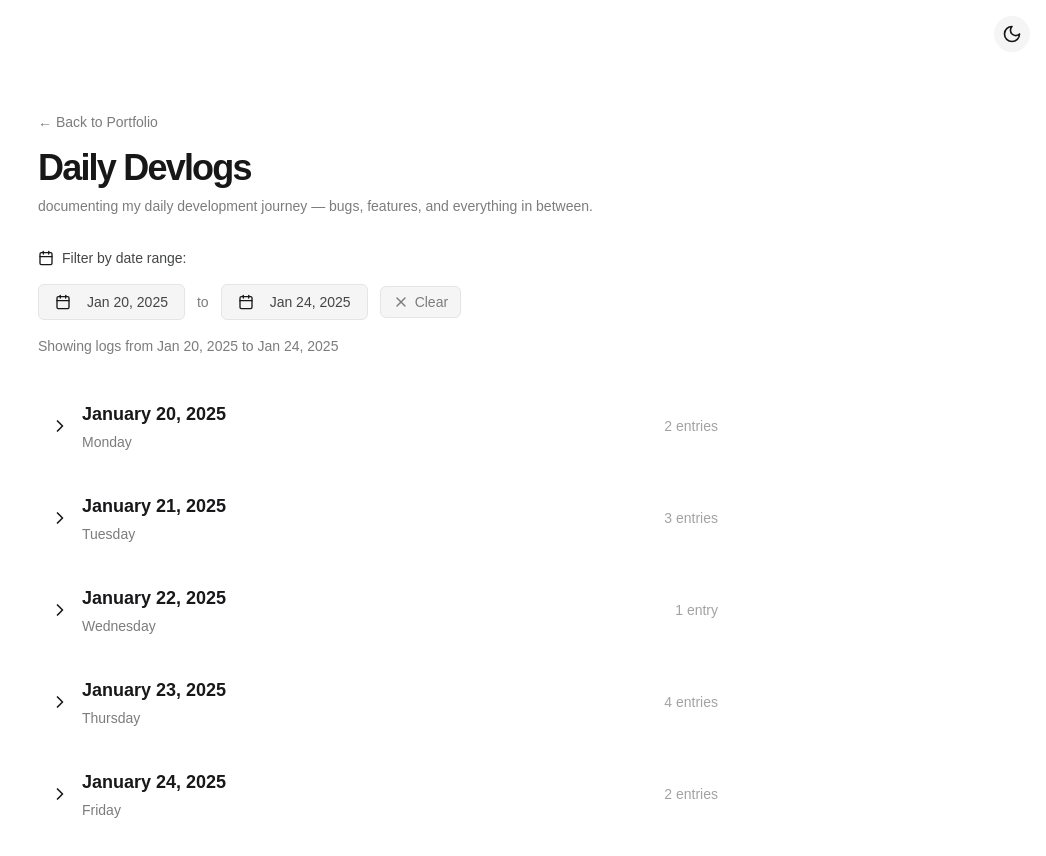
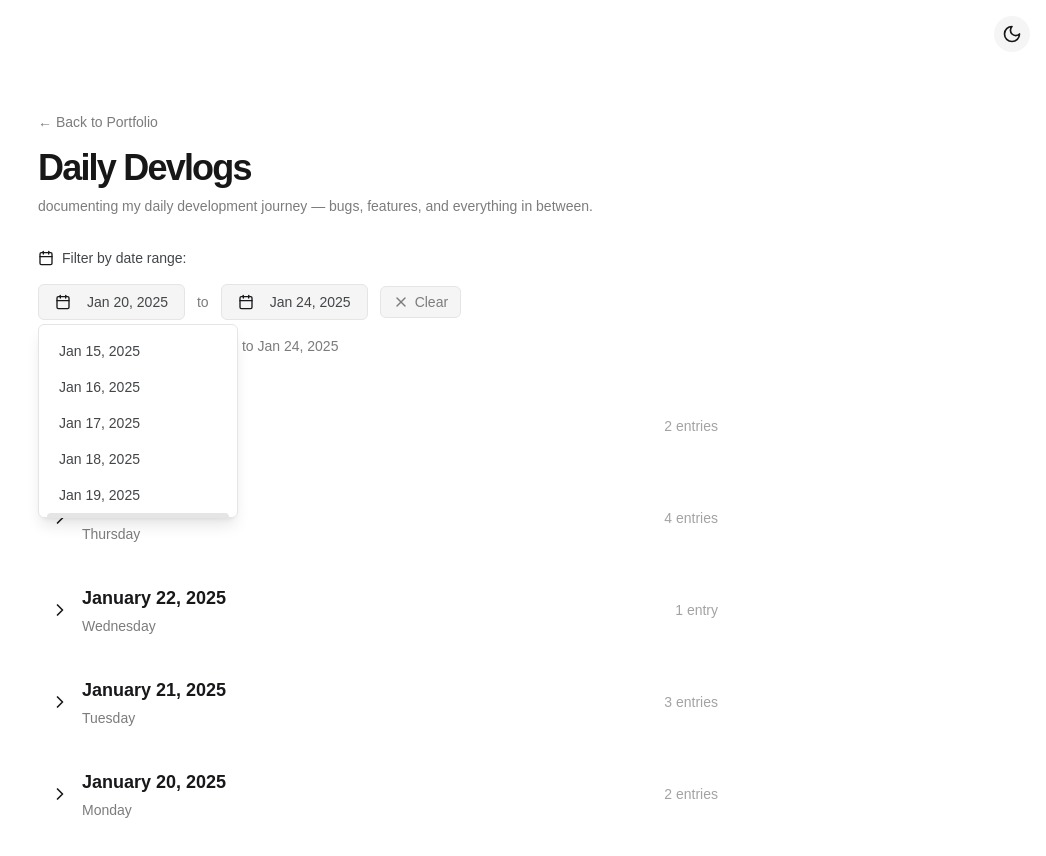
Before and after one commit to abhishekgusain07/abhishekgusain.com, a Next.js app: page /logs in a window 1280 px wide. Both pictures are taken after a click on the button "Jan 20, 2025". Shown: the top 856 px of the page, without its empty margins (234-1280 px from the left). Built offline with nearby package versions, Linux system fonts and the light colour scheme; a web font is replaced by a local one.

Commit message:
feat: filter

```diff
--- a/src/app/logs/page.tsx
+++ b/src/app/logs/page.tsx
@@ -1,9 +1,14 @@
+"use client"
+
 import { Metadata } from "next"
 import Link from "next/link"
+import { useState, useMemo } from "react"
 import { ThemeToggle } from "@/components/theme-toggle"
 import { ChevronRight, Calendar, ExternalLink, X } from "lucide-react"
 
-export const metadata: Metadata = {
+// This would normally be generated from metadata, but since we're client-side now,
+// we'll export metadata separately
+const pageMetadata = {
   title: "Daily Devlogs - Abhishek Gusain",
   description: "Documenting my daily development journey — bugs, features, and everything in between.",
 }
@@ -15,6 +20,11 @@ const mockLogs = [
   { date: "2025-01-22", dayOfWeek: "Wednesday", entries: 1 },
   { date: "2025-01-23", dayOfWeek: "Thursday", entries: 4 },
   { date: "2025-01-24", dayOfWeek: "Friday", entries: 2 },
+  { date: "2025-01-15", dayOfWeek: "Wednesday", entries: 1 },
+  { date: "2025-01-16", dayOfWeek: "Thursday", entries: 2 },
+  { date: "2025-01-17", dayOfWeek: "Friday", entries: 3 },
+  { date: "2025-01-18", dayOfWeek: "Saturday", entries: 1 },
+  { date: "2025-01-19", dayOfWeek: "Sunday", entries: 2 },
 ]
 
 function formatDate(dateString: string) {
@@ -26,7 +36,67 @@ function formatDate(dateString: string) {
   })
 }
 
+function formatDateShort(dateString: string) {
+  const date = new Date(dateString)
+  return date.toLocaleDateString('en-US', {
+    month: 'short',
+    day: 'numeric',
+    year: 'numeric'
+  })
+}
+
+function isDateInRange(date: string, startDate: string | null, endDate: string | null): boolean {
+  if (!startDate && !endDate) return true
+
+  const targetDate = new Date(date)
+  const start = startDate ? new Date(startDate) : null
+  const end = endDate ? new Date(endDate) : null
+
+  if (start && end) {
+    return targetDate >= start && targetDate <= end
+  } else if (start) {
+    return targetDate >= start
+  } else if (end) {
+    return targetDate <= end
+  }
+
+  return true
+}
+
 export default function LogsPage() {
+  const [startDate, setStartDate] = useState<string | null>("2025-01-20")
+  const [endDate, setEndDate] = useState<string | null>("2025-01-24")
+  const [showStartPicker, setShowStartPicker] = useState(false)
+  const [showEndPicker, setShowEndPicker] = useState(false)
+
+  // Filter logs based on date range
+  const filteredLogs = useMemo(() => {
+    return mockLogs
+      .filter(log => isDateInRange(log.date, startDate, endDate))
+      .sort((a, b) => new Date(b.date).getTime() - new Date(a.date).getTime())
+  }, [startDate, endDate])
+
+  const clearFilters = () => {
+    setStartDate(null)
+    setEndDate(null)
+  }
+
+  const handleStartDateChange = (date: string) => {
+    setStartDate(date)
+    setShowStartPicker(false)
+  }
+
+  const handleEndDateChange = (date: string) => {
+    setEndDate(date)
+    setShowEndPicker(false)
+  }
+
+  // Generate some date options for the picker
+  const dateOptions = mockLogs
+    .map(log => log.date)
+    .sort()
+    .filter((date, index, arr) => arr.indexOf(date) === index)
+
   return (
     <main className="mx-auto max-w-screen-md px-4 py-28 flex flex-col gap-8">
       <div className="fixed top-4 right-4 z-50">
@@ -64,33 +134,101 @@ export default function LogsPage() {
         </div>
 
         <div className="flex flex-wrap items-center gap-3">
-          <button className="inline-flex items-center gap-2 whitespace-nowrap rounded-md text-sm transition-all h-9 px-4 py-2 justify-start text-left font-normal bg-neutral-2 dark:bg-neutral-dark-2 border border-neutral-3 dark:border-neutral-dark-3 text-neutral-7 dark:text-neutral-dark-7 hover:bg-neutral-3 dark:hover:bg-neutral-dark-3">
-            <Calendar className="mr-2 w-4 h-4 text-primary" />
-            Jan 20, 2025
-          </button>
+          {/* Start Date Picker */}
+          <div className="relative">
+            <button
+              onClick={() => setShowStartPicker(!showStartPicker)}
+              className="inline-flex items-center gap-2 whitespace-nowrap rounded-md text-sm transition-all h-9 px-4 py-2 justify-start text-left font-normal bg-neutral-2 dark:bg-neutral-dark-2 border border-neutral-3 dark:border-neutral-dark-3 text-neutral-7 dark:text-neutral-dark-7 hover:bg-neutral-3 dark:hover:bg-neutral-dark-3"
+            >
+              <Calendar className="mr-2 w-4 h-4 text-primary" />
+              {startDate ? formatDateShort(startDate) : "Start Date"}
+            </button>
+
+            {showStartPicker && (
+              <div className="absolute top-full left-0 mt-1 bg-white dark:bg-neutral-dark-1 border border-neutral-3 dark:border-neutral-dark-3 rounded-md shadow-lg z-10 min-w-[200px]">
+                <div className="p-2 max-h-48 overflow-y-auto">
+                  {dateOptions.map(date => (
+                    <button
+                      key={date}
+                      onClick={() => handleStartDateChange(date)}
+                      className={`w-full text-left px-3 py-2 text-sm rounded hover:bg-neutral-2 dark:hover:bg-neutral-dark-2 transition-colors ${
+                        startDate === date ? 'bg-neutral-3 dark:bg-neutral-dark-3' : ''
+                      }`}
+                    >
+                      {formatDateShort(date)}
+                    </button>
+                  ))}
+                </div>
+              </div>
+            )}
+          </div>
 
           <span className="text-neutral-6 dark:text-neutral-dark-6 text-sm">to</span>
 
-          <button className="inline-flex items-center gap-2 whitespace-nowrap rounded-md text-sm transition-all h-9 px-4 py-2 justify-start text-left font-normal bg-neutral-2 dark:bg-neutral-dark-2 border border-neutral-3 dark:border-neutral-dark-3 text-neutral-7 dark:text-neutral-dark-7 hover:bg-neutral-3 dark:hover:bg-neutral-dark-3">
-            <Calendar className="mr-2 w-4 h-4 text-primary" />
-            Jan 24, 2025
-          </button>
+          {/* End Date Picker */}
+          <div className="relative">
+            <button
+              onClick={() => setShowEndPicker(!showEndPicker)}
+              className="inline-flex items-center gap-2 whitespace-nowrap rounded-md text-sm transition-all h-9 px-4 py-2 justify-start text-left font-normal bg-neutral-2 dark:bg-neutral-dark-2 border border-neutral-3 dark:border-neutral-dark-3 text-neutral-7 dark:text-neutral-dark-7 hover:bg-neutral-3 dark:hover:bg-neutral-dark-3"
+            >
+              <Calendar className="mr-2 w-4 h-4 text-primary" />
+              {endDate ? formatDateShort(endDate) : "End Date"}
+            </button>
 
-          <button className="inline-flex items-center justify-center whitespace-nowrap text-sm font-medium transition-all h-8 rounded-md gap-1.5 px-3 bg-neutral-2 dark:bg-neutral-dark-2 hover:bg-neutral-3 dark:hover:bg-neutral-dark-3 border border-neutral-3 dark:border-neutral-dark-3 text-neutral-6 dark:text-neutral-dark-6 hover:text-primary">
+            {showEndPicker && (
+              <div className="absolute top-full left-0 mt-1 bg-white dark:bg-neutral-dark-1 border border-neutral-3 dark:border-neutral-dark-3 rounded-md shadow-lg z-10 min-w-[200px]">
+                <div className="p-2 max-h-48 overflow-y-auto">
+                  {dateOptions.map(date => (
+                    <button
+                      key={date}
+                      onClick={() => handleEndDateChange(date)}
+                      className={`w-full text-left px-3 py-2 text-sm rounded hover:bg-neutral-2 dark:hover:bg-neutral-dark-2 transition-colors ${
+                        endDate === date ? 'bg-neutral-3 dark:bg-neutral-dark-3' : ''
+                      }`}
+                    >
+                      {formatDateShort(date)}
+                    </button>
+                  ))}
+                </div>
+              </div>
+            )}
+          </div>
+
+          <button
+            onClick={clearFilters}
+            className="inline-flex items-center justify-center whitespace-nowrap text-sm font-medium transition-all h-8 rounded-md gap-1.5 px-3 bg-neutral-2 dark:bg-neutral-dark-2 hover:bg-neutral-3 dark:hover:bg-neutral-dark-3 border border-neutral-3 dark:border-neutral-dark-3 text-neutral-6 dark:text-neutral-dark-6 hover:text-primary"
+          >
             <X className="w-4 h-4" />
             Clear
           </button>
         </div>
 
         <div className="text-neutral-6 dark:text-neutral-dark-6 text-sm">
-          Showing logs from Jan 20, 2025 to Jan 24, 2025
+          {startDate || endDate ? (
+            `Showing logs ${startDate ? `from ${formatDateShort(startDate)}` : ''} ${
+              startDate && endDate ? 'to' : ''
+            } ${endDate ? `${!startDate ? 'until' : ''} ${formatDateShort(endDate)}` : ''}`
+          ) : (
+            `Showing all ${mockLogs.length} logs`
+          )}
         </div>
       </div>
+
+      {/* Close dropdowns when clicking outside */}
+      {(showStartPicker || showEndPicker) && (
+        <div
+          className="fixed inset-0 z-0"
+          onClick={() => {
+            setShowStartPicker(false)
+            setShowEndPicker(false)
+          }}
+        />
+      )}
 
       {/* Logs List */}
       <div className="flex flex-col gap-6">
         <div className="flex flex-col gap-4">
-          {mockLogs.map((log, index) => (
+          {filteredLogs.map((log, index) => (
             <div
               key={log.date}
               className="group flex items-center gap-3 hover:bg-neutral-2 dark:hover:bg-neutral-dark-2 p-3 rounded-lg transition-colors duration-200"
@@ -127,7 +265,7 @@ export default function LogsPage() {
       </div>
 
       {/* Empty State (when no logs match filter) */}
-      {mockLogs.length === 0 && (
+      {filteredLogs.length === 0 && (
         <div className="flex flex-col items-center gap-4 py-12">
           <Calendar className="w-12 h-12 text-neutral-4 dark:text-neutral-dark-4" />
           <div className="text-center">
```
